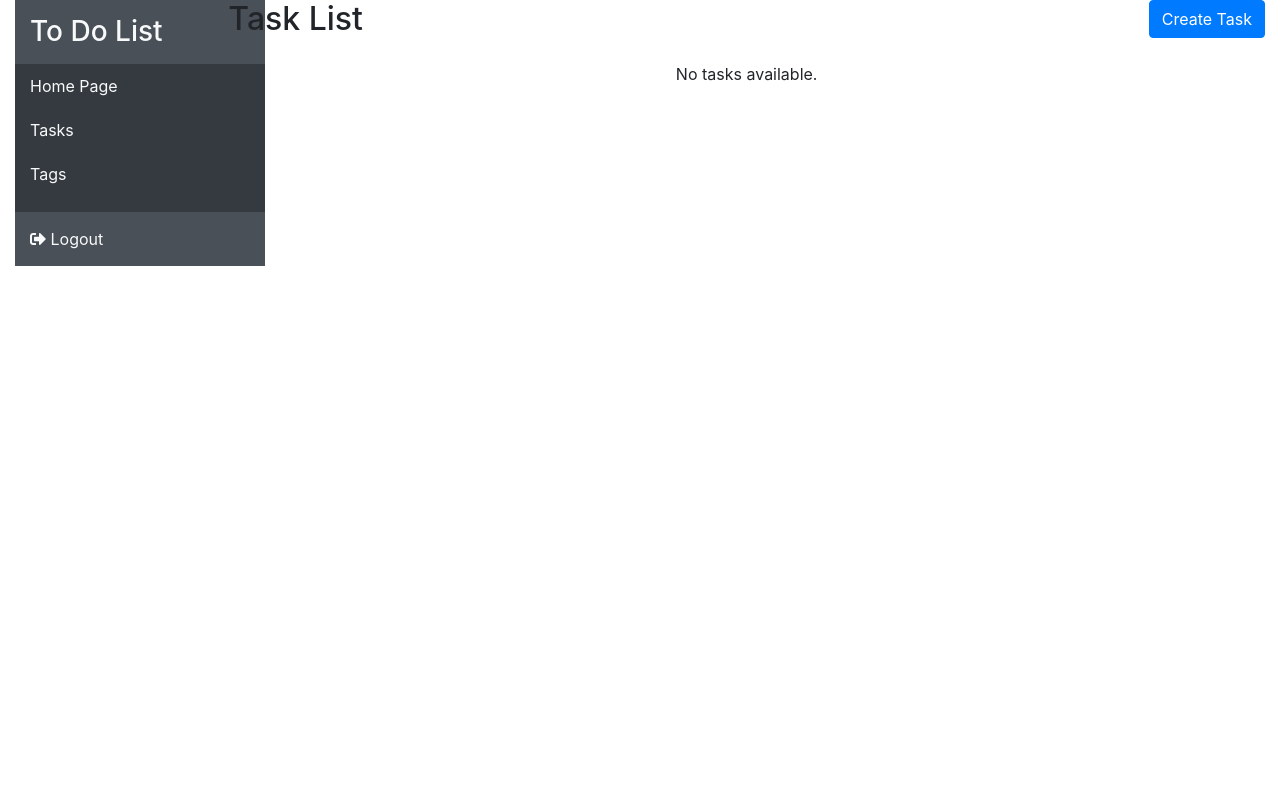
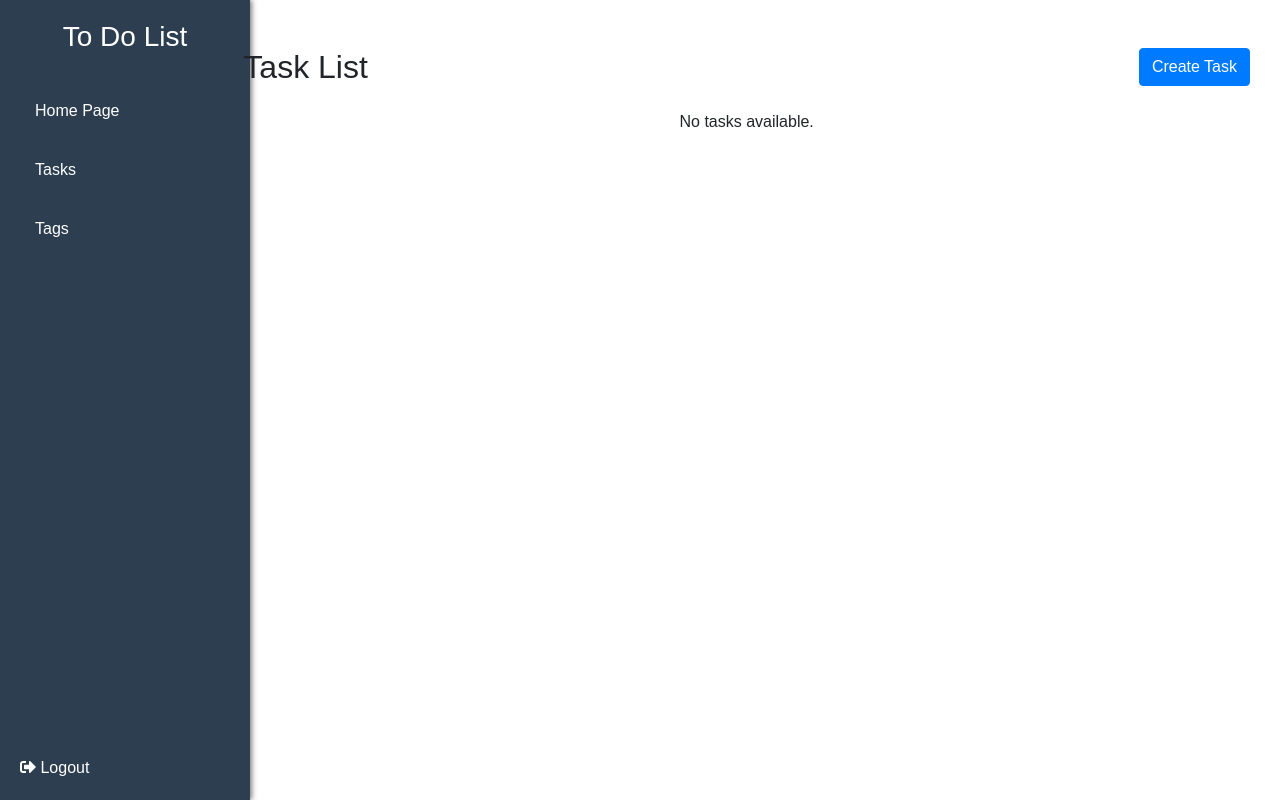
Before and after one commit to achalaidiuk/To-do-list, a Django app: page /tasks/ in a window 1280 px wide. Run offline with Django 5.2, Linux system fonts and the light colour scheme; the visitor is signed in with stand-in values (Sample User, id 1); data that the repository does not hold is empty.

Commit message:
Feature: styles for every page

```diff
--- a/static/css/styles.css
+++ b/static/css/styles.css
@@ -1,29 +1,70 @@
+body {
+    font-family: Arial, sans-serif;
+    margin: 0;
+}
+
 .sidebar {
+    background-color: #2c3e50;
+    color: white;
     width: 250px;
-    background-color: #343a40;
-    color: #f8f9fa;
+    height: 100vh;
+    position: fixed;
+    left: 0;
+    top: 0;
+    padding: 20px;
+    box-shadow: 2px 0 5px rgba(0, 0, 0, 0.5);
     transition: width 0.3s;
+    display: flex;
+    flex-direction: column;
 }
-  .sidebar.collapsed {
-    width: 80px;
+
+.sidebar-header {
+    text-align: center;
+    margin-bottom: 20px;
 }
-  .sidebar-header, .sidebar-footer {
-    padding: 15px;
-    background-color: #495057;
+
+.sidebar-content {
+    flex-grow: 1;
+    overflow-y: auto;
 }
+
 .sidebar-menu {
     list-style: none;
     padding: 0;
 }
+
 .sidebar-item {
-    margin: 0;
+    margin: 15px 0;
 }
+
 .sidebar-link {
+    text-decoration: none;
+    color: white;
+    padding: 10px 15px;
     display: block;
-    padding: 10px 15px;
-    color: #f8f9fa;
+    border-radius: 5px;
+    transition: background-color 0.3s;
+}
+
+.sidebar-link:hover {
+    background-color: #34495e;
+}
+
+.sidebar-footer {
+    margin-top: auto;
+    text-align: center;
+}
+
+.sidebar-footer a {
+    color: white;
     text-decoration: none;
+    display: inline-block;
+    margin-top: 10px;
+    padding: 8px 12px;
+    border-radius: 5px;
+    transition: background-color 0.3s;
 }
-  .sidebar-link:hover {
-    background-color: rgba(255, 255, 255, 0.1);
+
+.sidebar-footer a:hover {
+    background-color: #e74c3c;
 }
--- a/templates/todolist_project/index.html
+++ b/templates/todolist_project/index.html
@@ -2,7 +2,7 @@
 {% load static %}
 {% block content %}
   <div class="container mt-5">
-    <div class="row align-items-center">
+    <div class="row justify-content-center align-items-center">
       <div class="col-md-6">
         <div class="text-center">
           <h2 class="mb-4">Hello, {{ user.get_username }}!</h2>
--- a/templates/todolist_project/task_list.html
+++ b/templates/todolist_project/task_list.html
@@ -1,14 +1,16 @@
 {% extends "base.html" %}
 
 {% block content %}
+  <div class="container mt-5">
     <div class="d-flex justify-content-between align-items-center mb-4">
       <h2 class="text-center mb-0">Task List</h2>
-    <a href="{% url 'todolist_project:task-create' %}" class="btn btn-primary ml-2">Create Task</a>
+      <a href="{% url 'todolist_project:task-create' %}" class="btn btn-primary">Create Task</a>
     </div>
 
     {% if task_list %}
-    <table class="table table-striped">
-      <thead>
+      <div class="table-responsive">
+        <table class="table table-striped table-hover">
+          <thead class="thead-light">
             <tr>
               <th scope="col" class="text-center">Content</th>
               <th scope="col" class="text-center">Created At</th>
@@ -40,12 +42,12 @@
                 </td>
                 <td class="text-center">
                   {% if user.is_authenticated %}
-                <a href="{% url 'todolist_project:task-update' pk=task.id %}" class="btn btn-warning">Update</a>
-                <a href="{% url 'todolist_project:task-delete' pk=task.id %}" class="btn btn-danger">Delete</a>
+                    <a href="{% url 'todolist_project:task-update' pk=task.id %}" class="btn btn-warning btn-sm">Update</a>
+                    <a href="{% url 'todolist_project:task-delete' pk=task.id %}" class="btn btn-danger btn-sm">Delete</a>
                     {% if not task.done_at %}
-                  <a href="{% url 'todolist_project:toggle-mark-done' task_id=task.id %}" class="btn btn-success">Mark as Done</a>
+                      <a href="{% url 'todolist_project:toggle-mark-done' task_id=task.id %}" class="btn btn-success btn-sm">Mark as Done</a>
                     {% else %}
-                  <a href="{% url 'todolist_project:toggle-mark-done' task_id=task.id %}" class="btn btn-info">Undo</a>
+                      <a href="{% url 'todolist_project:toggle-mark-done' task_id=task.id %}" class="btn btn-info btn-sm">Undo</a>
                     {% endif %}
                   {% endif %}
                 </td>
@@ -53,9 +55,11 @@
             {% endfor %}
           </tbody>
         </table>
+      </div>
     {% else %}
       <p class="text-center">No tasks available.</p>
     {% endif %}
+  </div>
 
   <script>
     $(function () {
```
Also changed, not shown: templates/todolist_project/tag_list.html (+9 -5 lines). Lines whose indentation alone changed are shown as unchanged.
